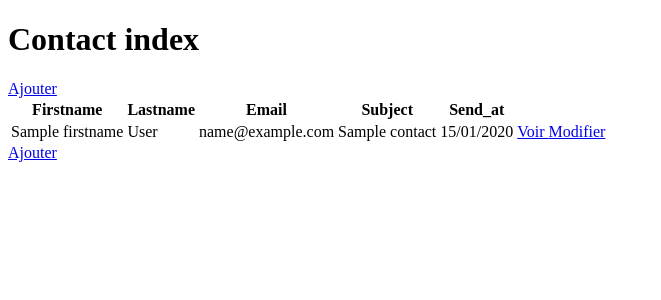
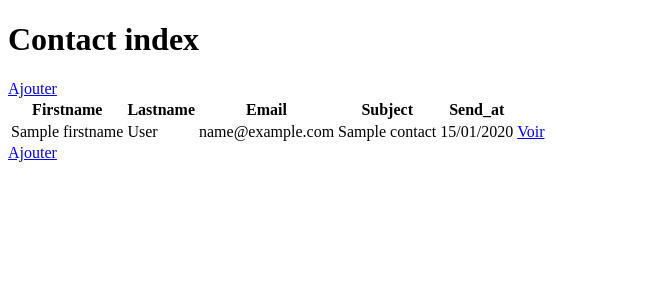
Before and after one commit to N445/robin-parisot, a Symfony app: template templates/contact/index.html.twig in a window 1280 px wide. Shown: the part 26-326 px from the top of the page, without its empty margins (0-661 px from the left). Run offline with Twig, Linux system fonts and the light colour scheme; the template is opened without the code that fills it: most values are stand-ins (such as "Sample title", 1, 10 or a date in 2020); some libraries are stand-ins or nearby versions.

Commit message:
fix contact

```diff
--- a/templates/contact/index.html.twig
+++ b/templates/contact/index.html.twig
@@ -36,10 +36,10 @@
                                        href="{{ path('contact_show', {'id': contact.id}) }}">
                                         Voir
                                     </a>
-                                    <a class="btn btn-info btn-sm"
-                                       href="{{ path('contact_edit', {'id': contact.id}) }}">
-                                        Modifier
-                                    </a>
+{#                                    <a class="btn btn-info btn-sm"#}
+{#                                       href="{{ path('contact_edit', {'id': contact.id}) }}">#}
+{#                                        Modifier#}
+{#                                    </a>#}
                                 </td>
                             </tr>
                         {% else %}
```
